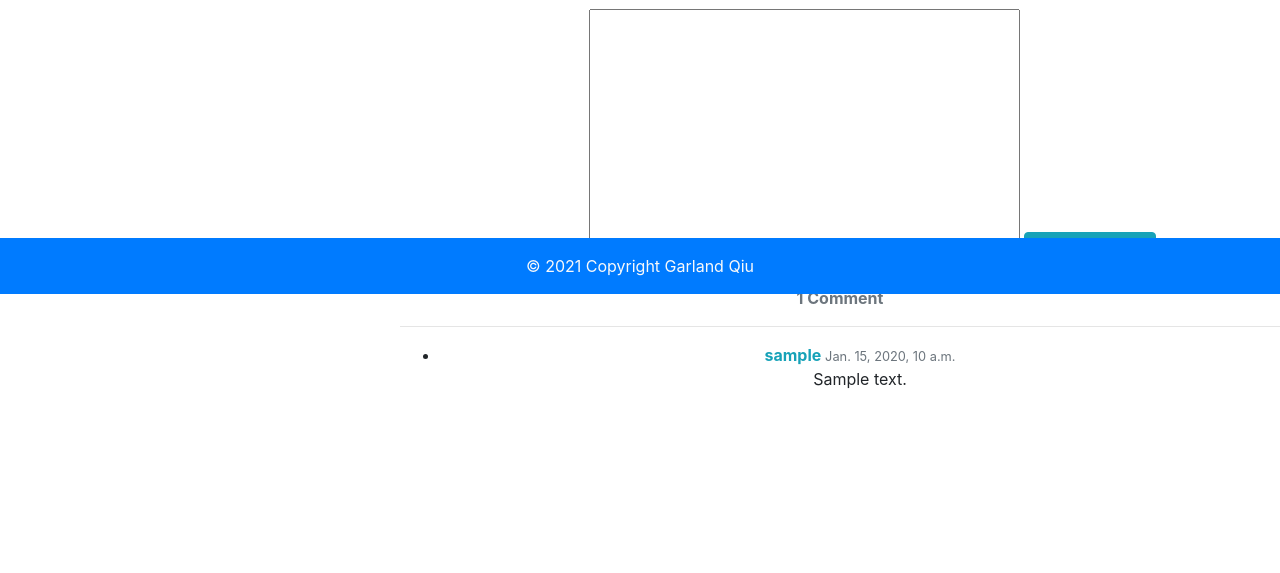
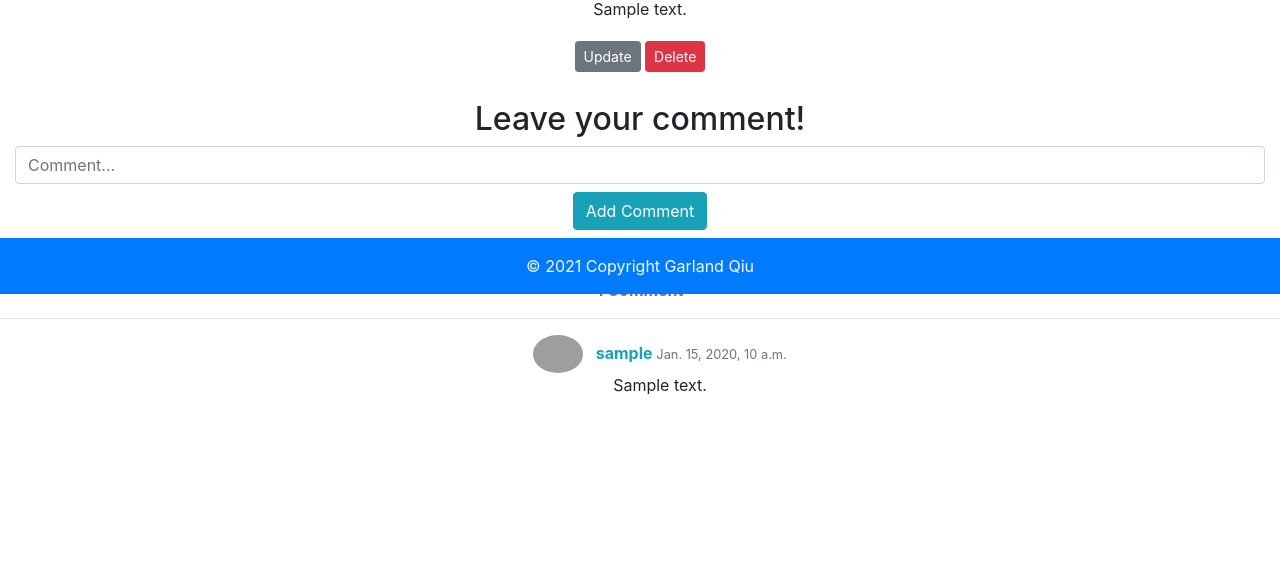
Before and after one commit to GarlandQ/project-1-photoshare-GarlandQ, a Django app: page /post/1/ in a window 1280 px wide. Shown: the part 506-1079 px from the top of the page. Before the commit the page ends 895 px from the top, so only its background shows below. Run offline with Django 3.2, Linux system fonts and the light colour scheme; a user stored in the database is signed in; tables that the repository leaves empty hold one stand-in row (values such as "Sample post"); grey boxes marked "Sample" are stand-in pictures; grey boxes are pictures that could not be loaded.

Commit message:
user stories completed, finished frontend formatting

```diff
--- a/feed/forms.py
+++ b/feed/forms.py
@@ -3,6 +3,19 @@ from .models import Comment
 
 
 class CommentForm(forms.ModelForm):
+    content = forms.CharField(
+        widget=forms.TextInput(
+            attrs={"class": "form-control", "placeholder": "Comment..."}
+        ),
+        label="",
+    )
+
     class Meta:
         model = Comment
         fields = ["content"]
+
+        # widgets = {
+        #     "content": forms.TextInput(
+        #         attrs={"class": "form-control", "placeholder": "Comment..."}
+        #     )
+        # }
--- a/feed/models.py
+++ b/feed/models.py
@@ -49,7 +49,7 @@ class Post(models.Model):
 
 class Comment(models.Model):
     # user's comment
-    content = models.TextField(max_length=100)
+    content = models.TextField()
     # comment's original post. if user gets deleted, delete the comment as well.
     post = models.ForeignKey(Post, related_name="comments", on_delete=models.CASCADE)
     # comment's user
--- a/feed/templates/feed/index.html
+++ b/feed/templates/feed/index.html
@@ -22,6 +22,8 @@
 		</div>
 		<div class="card-body">
 			<p class="article-content">{{ post.description }}</p>
+			<a class="mb-1 text-center m-2" href="{% url 'post-detail' post.id %}">{{ post.number_of_comments }}
+				Comments</a>
 		</div>
 	</div>
 </div>
--- a/feed/templates/feed/post_detail.html
+++ b/feed/templates/feed/post_detail.html
@@ -2,13 +2,15 @@
 {% block title %}Post Details{% endblock %}
 {% block body %}
 <article class="media content-section">
-	<img class="article-img" src="{{ object.author.profile.pfp.url }}">
 	<div class="media-body text-center">
-		<div class="article-metadata">
+		<div class="article-metadata mt-3 mb-3">
+			<img class="rounded-circle img-container mr-2" src="{{ post.author.profile.pfp.url }}"
+				style="width:100%; max-width:50px; height: 100%; max-height:50px" />
 			<a class="mr-2" href="{% url 'user-profile' object.author.username %}">{{ object.author }}</a>
 			<small class="text-muted">{{ object.date_posted|date:"F d, Y g:i a" }}</small>
 		</div>
-		<img class="img-thumbnail" alt="user-pic" src="{{ object.image.url }}" />
+		<img class="img-thumbnail" alt="user-pic" src="{{ object.image.url }}"
+			style="width:100%; max-width:500px; height: 100%; max-height:500px" />
 		<p class="article-content">{{ object.description }}</p>
 		{% if object.author == user %}
 		<div>
@@ -18,15 +20,17 @@
 		{% endif %}
 
 		<!-- COMMENTS  -->
+		</br>
 		<h2>Leave your comment!</h2>
 		<div id="comments_section">
 
 			{% if user.is_authenticated %}
 			<form method="POST">
 				{% csrf_token %}
-				<div class="form-group">
+				<div class="col-md-auto">
 					{{ comment_form }}
-					<button class="btn btn-info" type="submit">Add comment <i class="fas fa-comments"></i></button>
+					<button class="btn btn-info mt-2 mb-5" type="submit">Add Comment <i
+							class="fas fa-comments"></i></button>
 				</div>
 			</form>
 			{% endif %}
@@ -35,12 +39,16 @@
 			<strong class="text-secondary">{{ object.number_of_comments }}
 				Comment{{ object.number_of_comments|pluralize }}</strong>
 			<hr>
-			<ul>
+			<ul style="list-style-type: none">
 				{% for comment in comments %}
 				<li>
 					<div>
 						<span>
-							<strong class="text-info">{{ comment.owner }} </strong>
+							<a href="{% url 'user-profile' comment.owner.username %}">
+								<img class="rounded-circle img-container mr-2" src="{{ comment.owner.profile.pfp.url }}"
+									style="width:100%; max-width:50px; height: 100%; max-height:50px" />
+								<strong class="text-info">{{ comment.owner }} </strong>
+							</a>
 							<small class="text-muted">{{ comment.created_date }}</small>
 						</span>
 						<p>
@@ -51,7 +59,7 @@
 				{% endfor %}
 			</ul>
 			{% else %}
-			<strong class="text-secondary">No comments yet...</strong>
+			<strong class="text-secondary">No comments yet... Be the first to add one!</strong>
 			{% endif %}
 
 		</div>
--- a/feed/templates/feed/user_profile.html
+++ b/feed/templates/feed/user_profile.html
@@ -34,6 +34,8 @@
         </div>
         <div class="card-body">
             <p class="article-content">{{ post.description }}</p>
+            <a class="mb-1 text-center m-2" href="{% url 'post-detail' post.id %}">{{ post.number_of_comments }}
+                Comments</a>
         </div>
     </div>
 </div>
```
Also changed, not shown: feed/templates/feed/add_comment_to_post.html (deleted, +0 -16 lines), feed/templates/feed/comment_form.html (deleted, +0 -16 lines), README.md, feed/migrations/0017_auto_20210310_1817.py (added).
